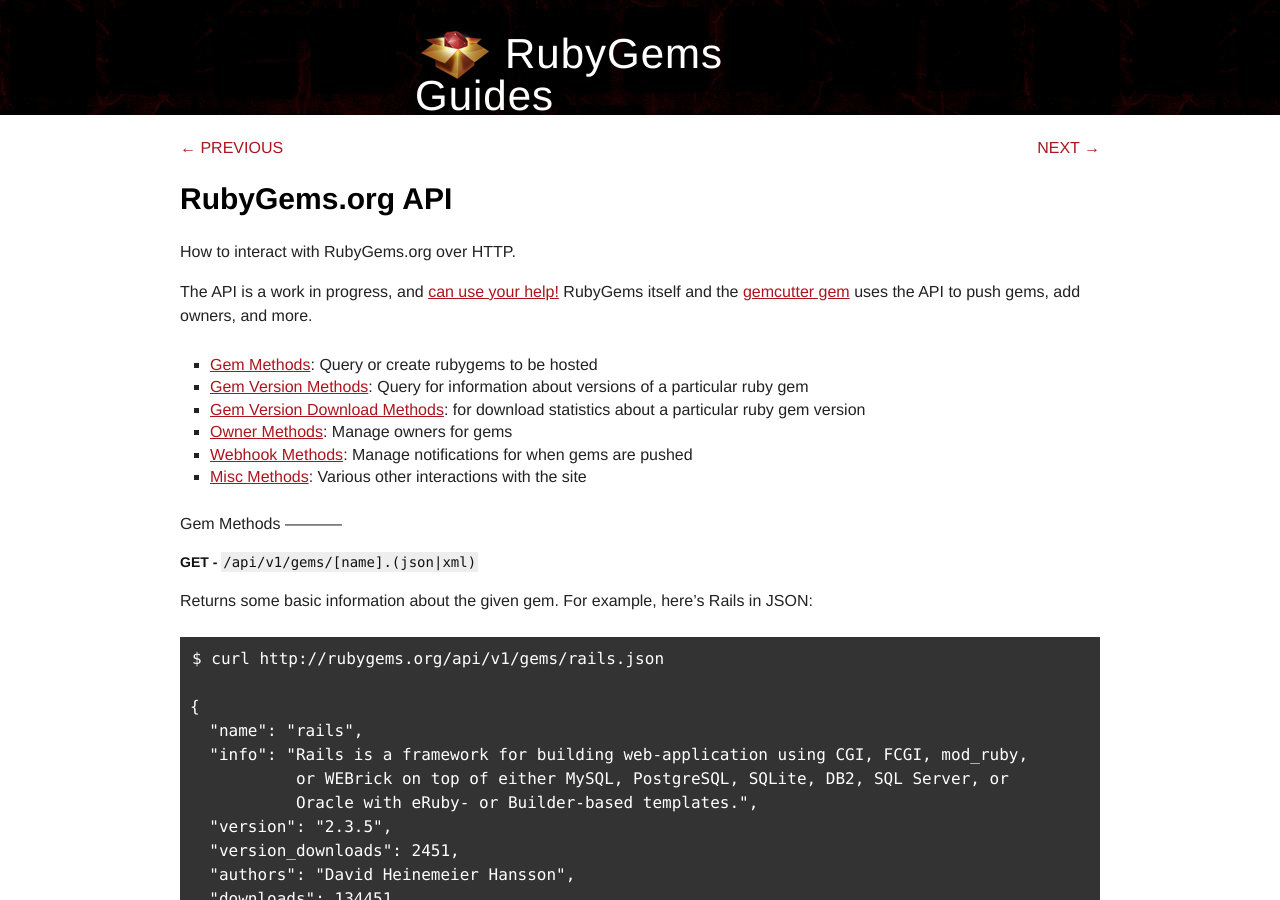
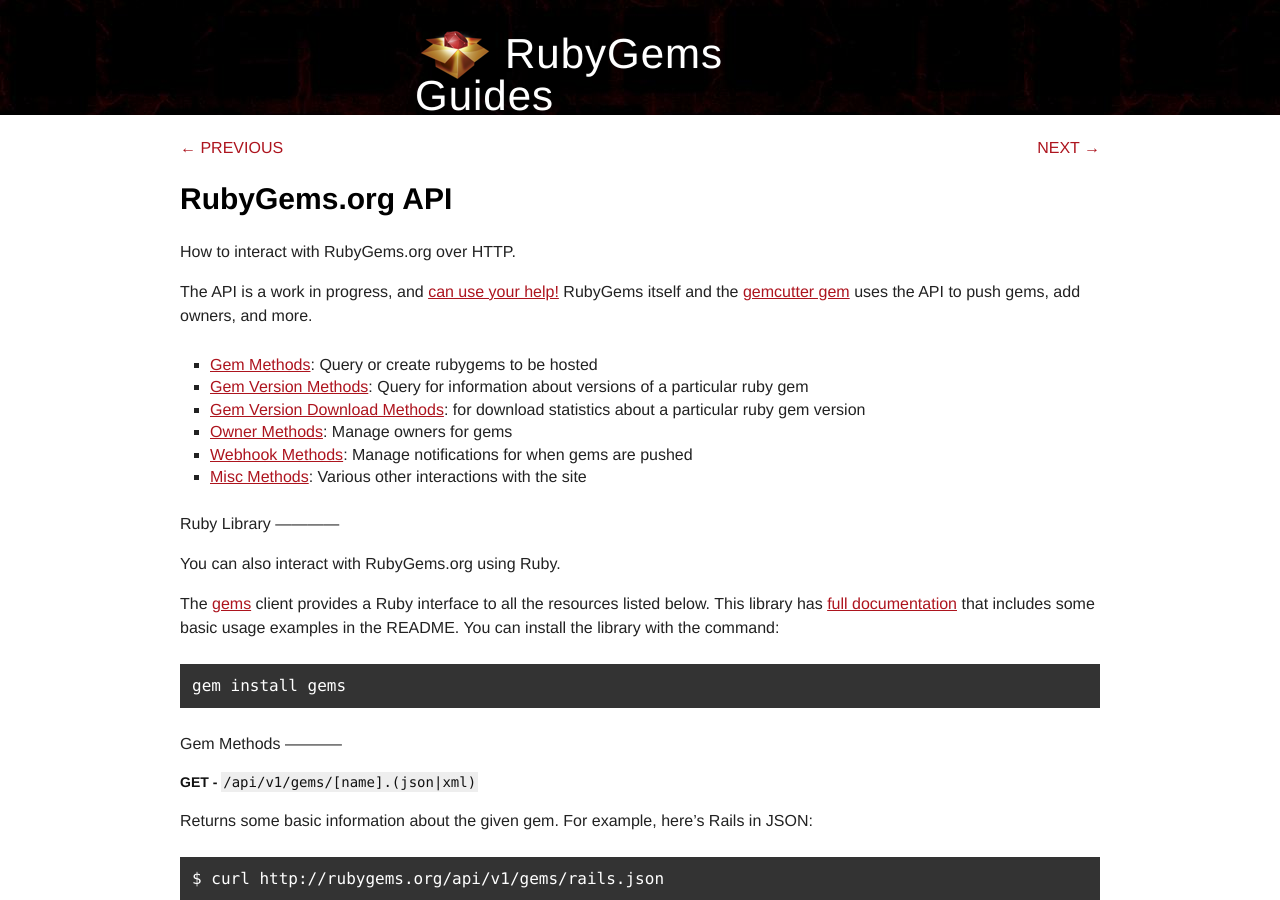
Before and after one commit to radar/guides, a Jekyll site: the page built from rubygems-org-api.md, in a window 1280 px wide and 900 px high. Built offline with Jekyll 4.4.1, drawn with Linux system fonts in a browser that asks for light colours.

Commit message:
Add Ruby Library section

```diff
--- a/rubygems-org-api.md
+++ b/rubygems-org-api.md
@@ -20,6 +20,19 @@ add owners, and more.
 * [Owner Methods](#owner): Manage owners for gems
 * [Webhook Methods](#webhook): Manage notifications for when gems are pushed
 * [Misc Methods](#misc): Various other interactions with the site
+
+<a id="library"> </a>
+Ruby Library
+------------
+
+You can also interact with RubyGems.org using Ruby.
+
+The [gems](https://rubygems.org/gems/gems) client provides a Ruby interface to
+all the resources listed below. This library has
+[full documentation](http://rdoc.info/gems/gems) that includes some basic usage
+examples in the README. You can install the library with the command:
+
+    gem install gems
 
 <a id="gem"> </a>
 Gem Methods
```
